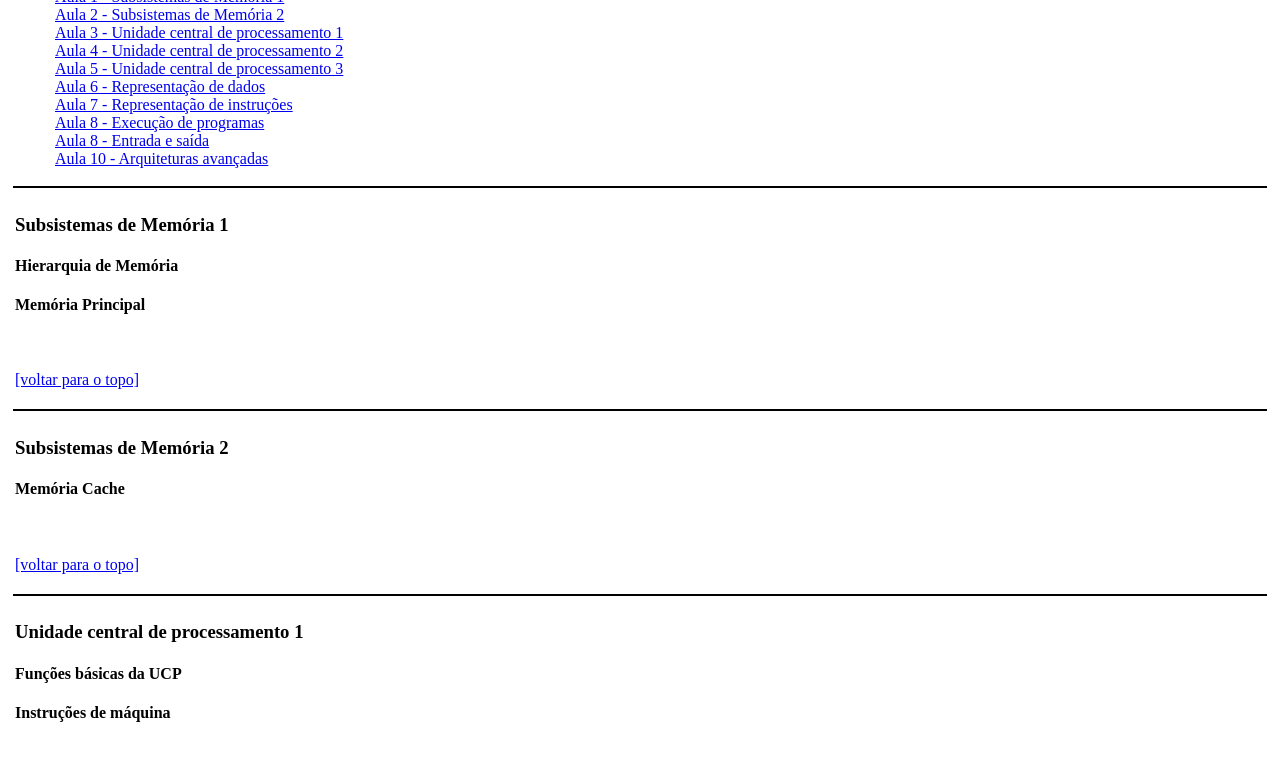
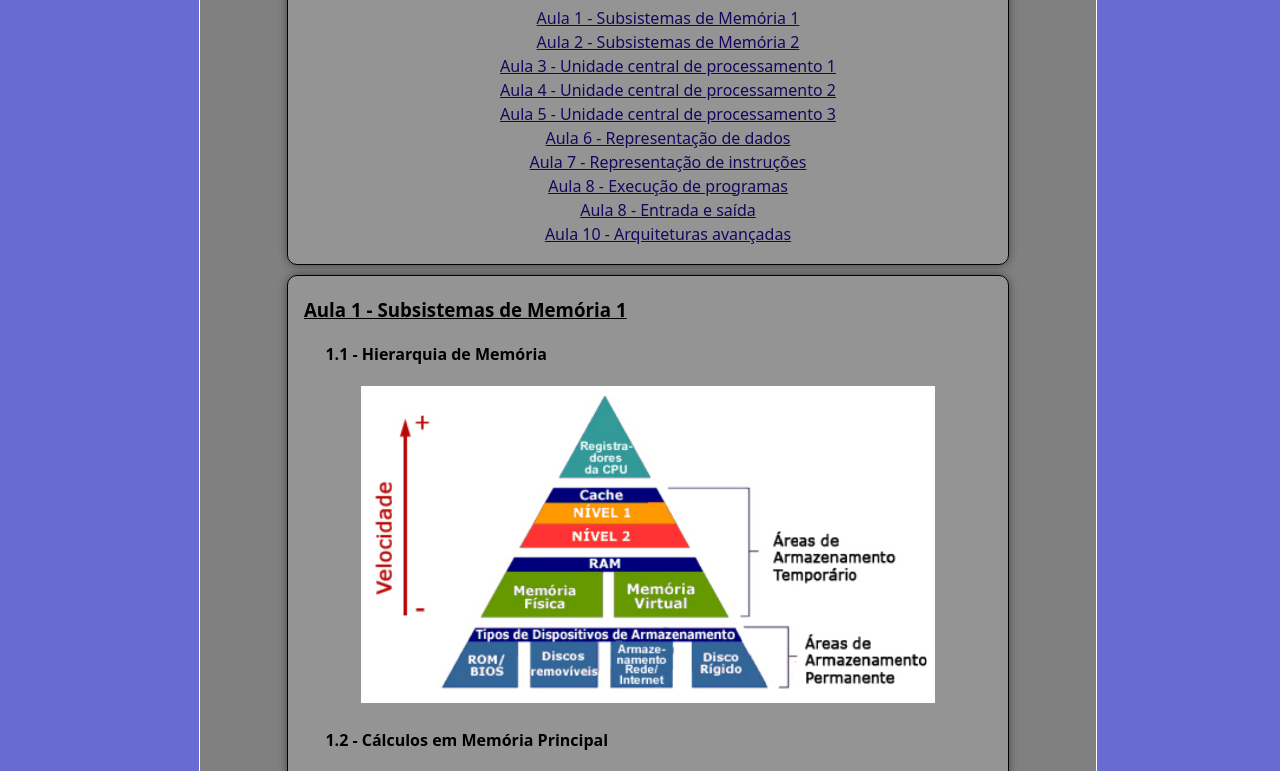
Before and after one commit to CEDERJ/OrganizacaoComputadores, a plain HTML site: page index.html in a window 1280 px wide. Shown: the part 102-873 px from the top of the page. Drawn offline with Linux system fonts and the light colour scheme.

Commit message:
Estilos em geral

```diff
--- a/css/estilo.css
+++ b/css/estilo.css
@@ -1,9 +1,53 @@
+body, html{
+  background-color: #696bd3;
+  font-family: system-ui, -apple-system, BlinkMacSystemFont, 'Segoe UI', Roboto, Oxygen, Ubuntu, Cantarell, 'Open Sans', 'Helvetica Neue', sans-serif;
+  height: 100%;
+  width: 100%;
+  box-sizing: border-box;
+}
+
+main{
+  background-color: gray;
+  width: 70%;
+  margin: auto;
+  border: 1px solid white;
+  border-radius: 5px;
+}
+
 div{
-  margin: 5px;
+  background-color: rgba(180, 179, 179, 0.39);
+  margin: 10px auto;
   padding: 2px;
+  width: 80%;
+  text-align: center;
   border-bottom: 2px black solid;
+  border: 1px black solid;
+  box-shadow: 0px 0px 10px rgba(0, 0, 0, 0.450);
+  border-radius: 10px;
+}
+
+div > h3, div > h4{
+  text-align: left;
+}
+
+div > h3{
+  text-indent: 2%;
+  text-decoration: underline;
+}
+
+div > h4{
+  text-indent: 5%;
+}
+
+div img{
+  width: 80%;
 }
 
 ol{
   list-style-type: none;
+  line-height: 150%;
 }
+
+ol a{
+  color: rgb(25, 6, 94);
+}
--- a/index.html
+++ b/index.html
@@ -26,9 +26,18 @@
     </div>
 
     <div id="memoria-1">
-      <h3>Subsistemas de Memória 1</h3>
-      <h4>Hierarquia de Memória</h4>
-      <h4>Memória Principal</h4>
+      <h3>Aula 1 - Subsistemas de Memória 1</h3>
+      <h4>1.1 - Hierarquia de Memória</h4>
+      <img src="anexos/hierarquia-memoria.png" alt="Hierarquia de Memória">
+
+      <h4>1.2 - Cálculos em Memória Principal</h4>
+
+      <h5>1.2.1 - Playlist com exercícios resolvidos</h5>
+      <iframe width="560" height="315" src="https://www.youtube.com/embed/videoseries?list=PLGfA0pY4rnHDMhemmSVmtRFKVGukWAcv0" title="YouTube video player" frameborder="0" allow="accelerometer; autoplay; clipboard-write; encrypted-media; gyroscope; picture-in-picture" allowfullscreen></iframe>
+
+      <h5>1.2.2 - Outros exercícios resolvidos, em PDF</h5>
+      <iframe src="anexos/Exercicios_Resolvidos_Memoria.pdf" height="400px" width="90%"></iframe>
+
       <br/><br/>
       <a href="#topo">[voltar para o topo]</a>
       <br/><br/>
```
